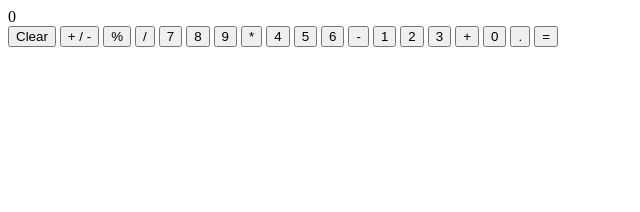
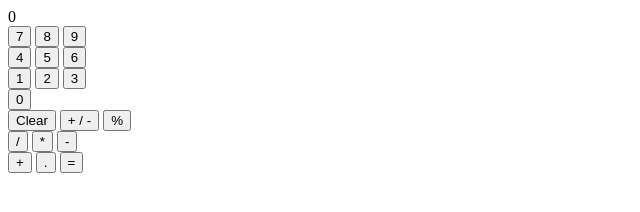
Before and after one commit to kyungwan2023F/Calculator, a plain HTML site: page index.html in a window 1280 px wide. Shown: the whole page, without its empty margins (0-640 px from the left). Drawn offline with Linux system fonts and the light colour scheme.

Commit message:
Arranged divs into separate classes to aid in calculator display

```diff
--- a/index.html
+++ b/index.html
@@ -4,30 +4,49 @@
     <meta charset="UTF-8">
     <meta name="viewport" content="width=device-width, initial-scale=1.0">
     <title>Calculathor</title>
+    <link rel="stylesheet" href="style.css">
 </head>
 <body>
     <div class = "calc-container">
         <div class = "calc-display">0</div>
         <div class = "button-container">
+            <div class = "number-container">
+                <div class = "line1">
+                    <button class = "btn-number btn-7">7</button>
+                    <button class = "btn-number btn-8">8</button>
+                    <button class = "btn-number btn-9">9</button>
+                </div>
+                <div class = "line2">
+                    <button class = "btn-number btn-4">4</button>
+                    <button class = "btn-number btn-5">5</button>
+                    <button class = "btn-number btn-6">6</button>
+                </div>
+                <div class = "line1">
+                    <button class = "btn-number btn-1">1</button>
+                    <button class = "btn-number btn-2">2</button>
+                    <button class = "btn-number btn-3">3</button>
+                </div>
+                <div class = "line3">
+                    <button class = "btn-number btn-0">0</button>
+                </div>
+            </div>
+            <div class = "operator-container">
+                <div class = "line1">
                     <button class = "clear">Clear</button>
                     <button class = "sign">+ / -</button>
                     <button class = "%">%</button>
+                </div>
+                <div class = "line2">
                     <button class = "operator divide">/</button>
-            <button class = "btn-number btn-7">7</button>
-            <button class = "btn-number btn-8">8</button>
-            <button class = "btn-number btn-9">9</button>
                     <button class = "operator multiply">*</button>
-            <button class = "btn-number btn-4">4</button>
-            <button class = "btn-number btn-5">5</button>
-            <button class = "btn-number btn-6">6</button>
                     <button class = "operator subtract">-</button>
-            <button class = "btn-number btn-1">1</button>
-            <button class = "btn-number btn-2">2</button>
-            <button class = "btn-number btn-3">3</button>
+                </div>
+                <div class = "line3">
                     <button class = "operator add">+</button>
-            <button class = "btn-number btn-0">0</button>
                     <button class = "dot">.</button>
                     <button class = "equals">=</button>
+                </div>
+            </div>
         </div>
     </div>
     <script src="calculator.js"></script>
```
Lines whose indentation alone changed are shown as unchanged.
